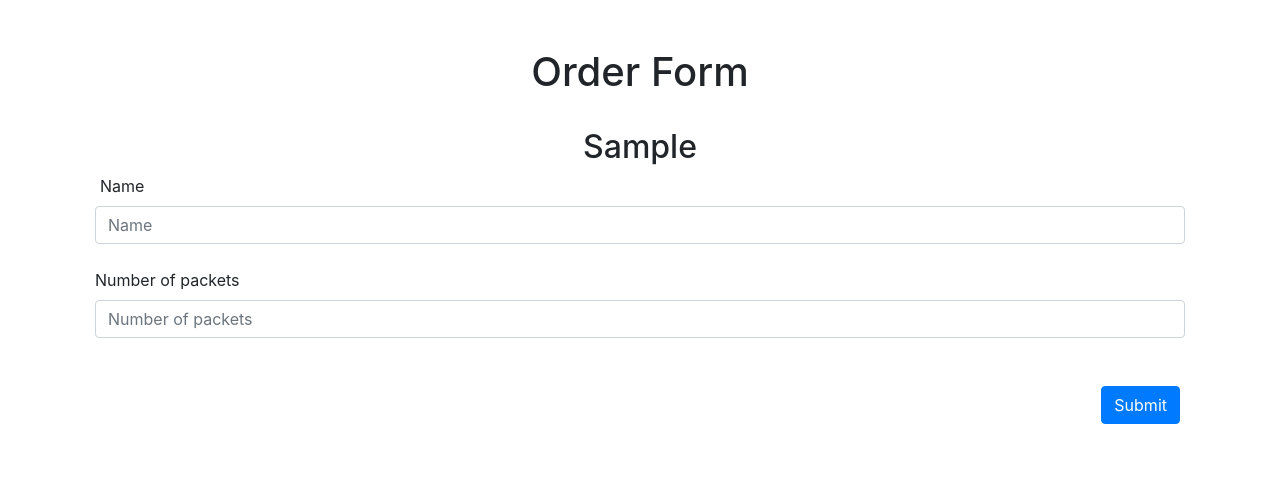
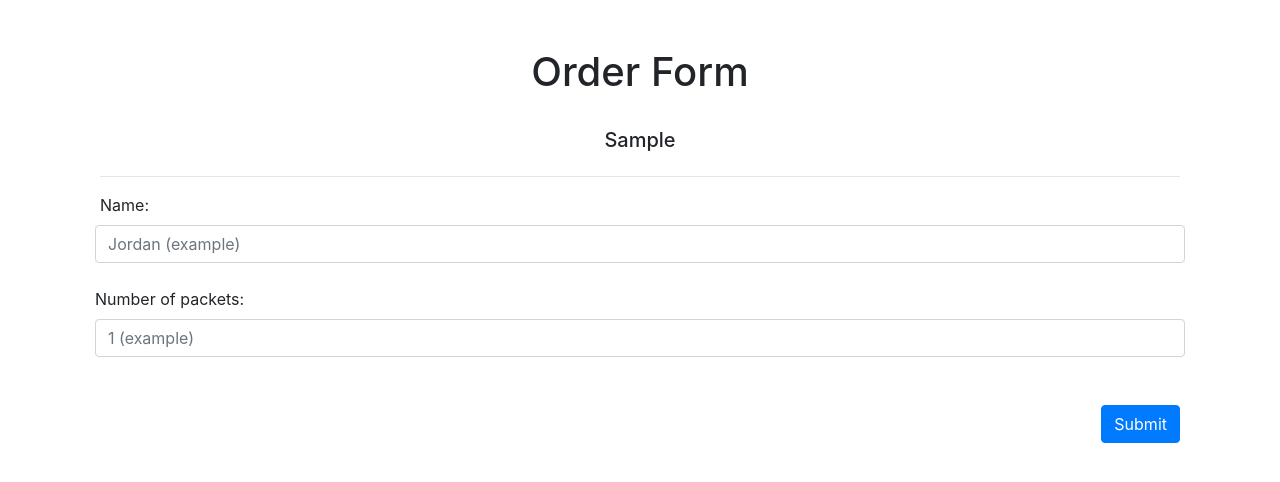
Before and after one commit to luckyluckyapp/luckylucky, a Flask app: template app/templates/form.html in a window 1280 px wide. Shown: the top 482 px of the page. Run offline with Flask 2, Linux system fonts and the light colour scheme; the template is opened without the code that fills it: most values are stand-ins (such as "Sample title", 1, 10 or a date in 2020); parts of the project's set-up code (start-up, migrations or seed data) failed here and were passed over; some libraries are stand-ins or nearby versions.

```diff
--- a/app/templates/base.html
+++ b/app/templates/base.html
@@ -11,9 +11,9 @@
                 body{padding: 30px}</style>
     </head>
     <body>
-        <div>Navigation: <a href="/index">Home</a> <a href="/form">Order Form</a></div>
+        <div>Navigation: <a href="/index">Home</a> | <a href="/form">Order Form</a></div>
     <hr>
-    <h2>Lucky Lucky Ordering System</h2>
+
     {% with messages = get_flashed_messages() %}
     {% if messages %}
     <ul>
--- a/app/templates/form.html
+++ b/app/templates/form.html
@@ -20,22 +20,22 @@
             <div class="row align-items-center justify-content-center">
                 <h1>Order Form</h1>
             </div>
+            <br>
 
-            <br>
             <div class="row align-items-center justify-content-center">
-                <h2>{{ dish2 }}</h1>
+                <h5>{{ dish2 }}</h5>
             </div>
-
+            <hr>
             <form method="POST">
 
-                <label for="name">Name</label>
+                <label for="name">Name:</label>
                 <div class="form-row">
-                    <input class="form-control" type="text" placeholder="Name" id="name" name="name">
+                    <input class="form-control" type="text" placeholder="Jordan (example)" id="name" name="name">
                 </div>
                 <br>
                 <div class="form-row">
-                    <label for="numpack">Number of packets</label>
-                    <input class="form-control" type="text" placeholder="Number of packets" id="numpack" name="numpack">
+                    <label for="numpack">Number of packets:</label>
+                    <input class="form-control" type="text" placeholder="1 (example)" id="numpack" name="numpack">
                 </div>
                 <br>
 
--- a/app/templates/index.html
+++ b/app/templates/index.html
@@ -7,6 +7,7 @@
         crossorigin="anonymous">
     </head>
     <body>
+        <h2>Lucky Lucky Ordering System</h2>
         <hr>
 
         <h3>Time :</h3>
--- a/app/templates/submitted.html
+++ b/app/templates/submitted.html
@@ -6,6 +6,6 @@
         <title>Lucky Lucky Ordering System</title>
     </head>
     <body>
-    <h1>Thanks for your order, {{ name }}! A confirmation text will be sent to you shortly.</h1>
+    <div style="font-size:300%;">Thanks for your order, {{ name }}! A confirmation text will be sent to you shortly.</div>
 
 {% endblock %}
--- a/requirements.txt
+++ b/requirements.txt
@@ -19,11 +19,14 @@ itsdangerous==1.1.0
 Jinja2==2.10
 Mako==1.0.8
 MarkupSafe==1.1.1
+numpy==1.16.3
+pandas==0.24.2
 psycopg2==2.8.1
 psycopg2-binary==2.8.2
 python-dateutil==2.8.0
 python-dotenv==0.10.1
 python-editor==1.0.4
+pytz==2019.1
 requests==2.21.0
 six==1.12.0
 soupsieve==1.9
```
Also changed, not shown: app/routes.py (+17 -1 lines).
